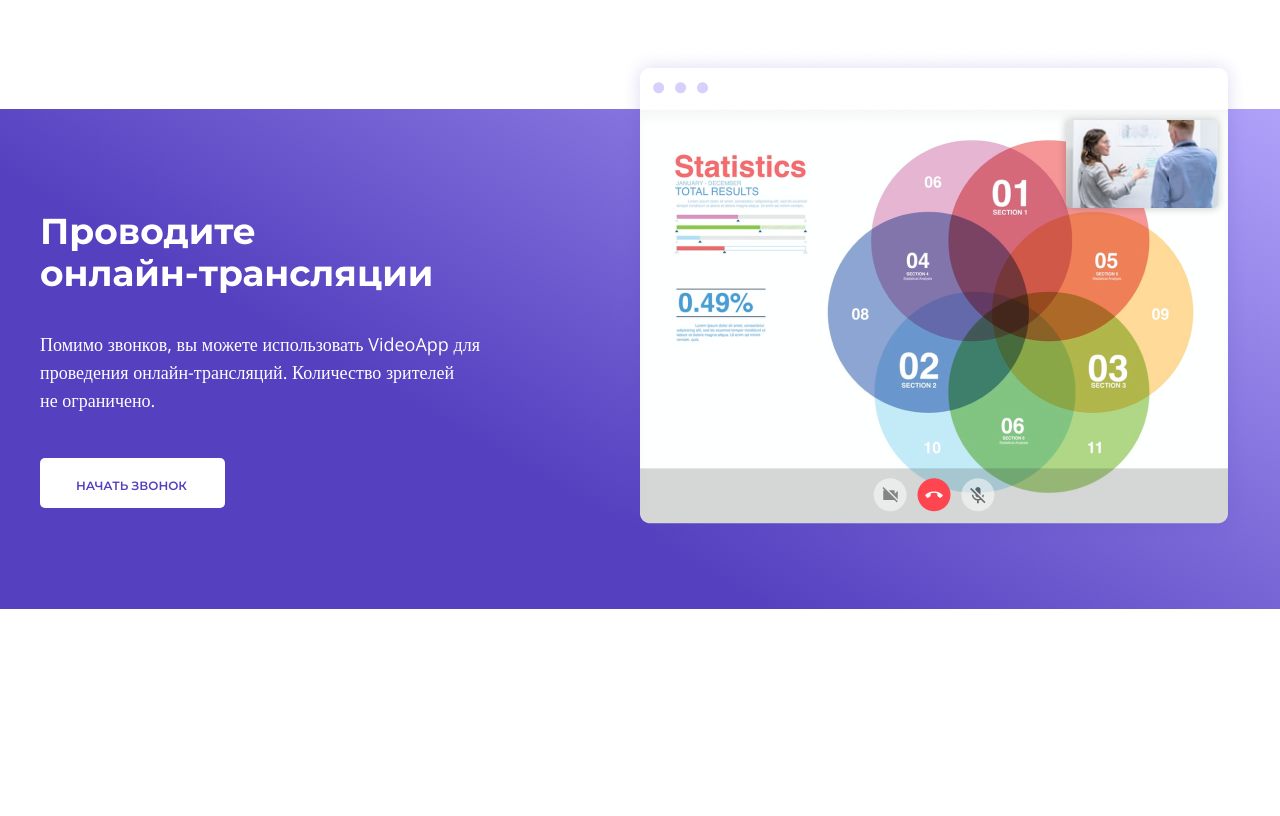
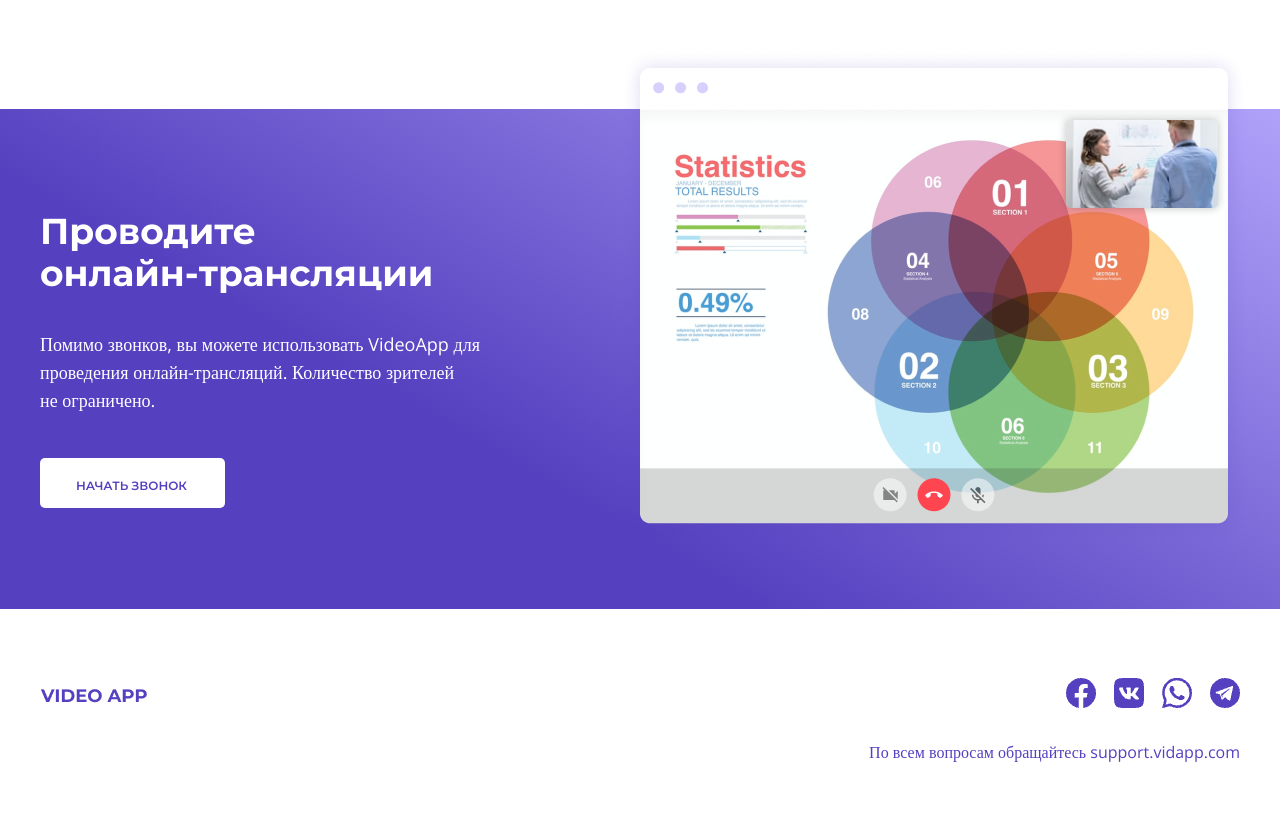
Before and after one commit to WorlDrunk/VIDEO-APP, a plain HTML site: page index.html in a window 1280 px wide. Shown: the part 1741-2557 px from the top of the page. Before the commit the page ends 2350 px from the top, so only its background shows below. Drawn offline with nearby package versions, Linux system fonts and the light colour scheme.

Commit message:
worked on footer commit

```diff
--- a/index.html
+++ b/index.html
@@ -114,12 +114,33 @@
         </section>
 <!--Мэин онлайн-трансляции конец-->
       </main>
-
+<!--Мэин конец-->
     </div>
 
 
 
-    <div class="footer"></div>
+    <div class="footer">
+<!--Подвал начало-->
+      <div class="footer_main">
+        <div class="footer_content container">
+          <div class="footer_logo">
+            <a href="#"><img src="/img/VIDEO APP 1.png" alt="Footer Logo"></a>
+          </div>
+          <nav class="footer_title">
+            <div class="social_media">
+              <a href="#"><img src="/img/Frame.png" alt="FaceBook"></a>
+              <a href="#"><img src="/img/Vector.png" alt="Vkontakte"></a>
+              <a href="#"><img src="/img/wa.png" alt="Whatsapp"></a>
+              <a href="#"><img src="/img/telegram 4.png" alt="telegram"></a>
+            </div>
+            <div class="footer_support">
+              <a href="#">По всем вопросам обращайтесь support.vidapp.com</a>
+            </div>
+          </nav>
+        </div>
+      </div>
+<!--Подвал конец-->
+    </div>
   </div>
 </body>
 </html>
--- a/style.css
+++ b/style.css
@@ -324,3 +324,34 @@ body {
   height: 456px;
 }
 /* MAIN STREAM BROADCASTS END */
+
+/* FOOTER START */
+.footer_content {
+  padding-top: 69px;
+  padding-bottom: 53px;
+  display: flex;
+  justify-content: space-between;
+}
+
+.footer_logo {
+  padding-top: 10px;
+  padding-bottom: 8px;
+}
+
+.social_media {
+  display: flex;
+  column-gap: 18px;
+  justify-content: flex-end;
+  margin-bottom: 28px;
+}
+
+.footer_title a {
+  font-size: 16px;
+  font-weight: 400;
+  color: rgb(85, 64, 191);
+  font-family: Open Sans;
+  line-height: 22px;
+  letter-spacing: 0%;
+  text-decoration: none;
+}
+/* FOOTER END */
```
Also changed, not shown: img/Frame.png (added), img/VIDEO APP 1.png (added), img/Vector.png (added), img/telegram 4.png (added), img/wa.png (added).
